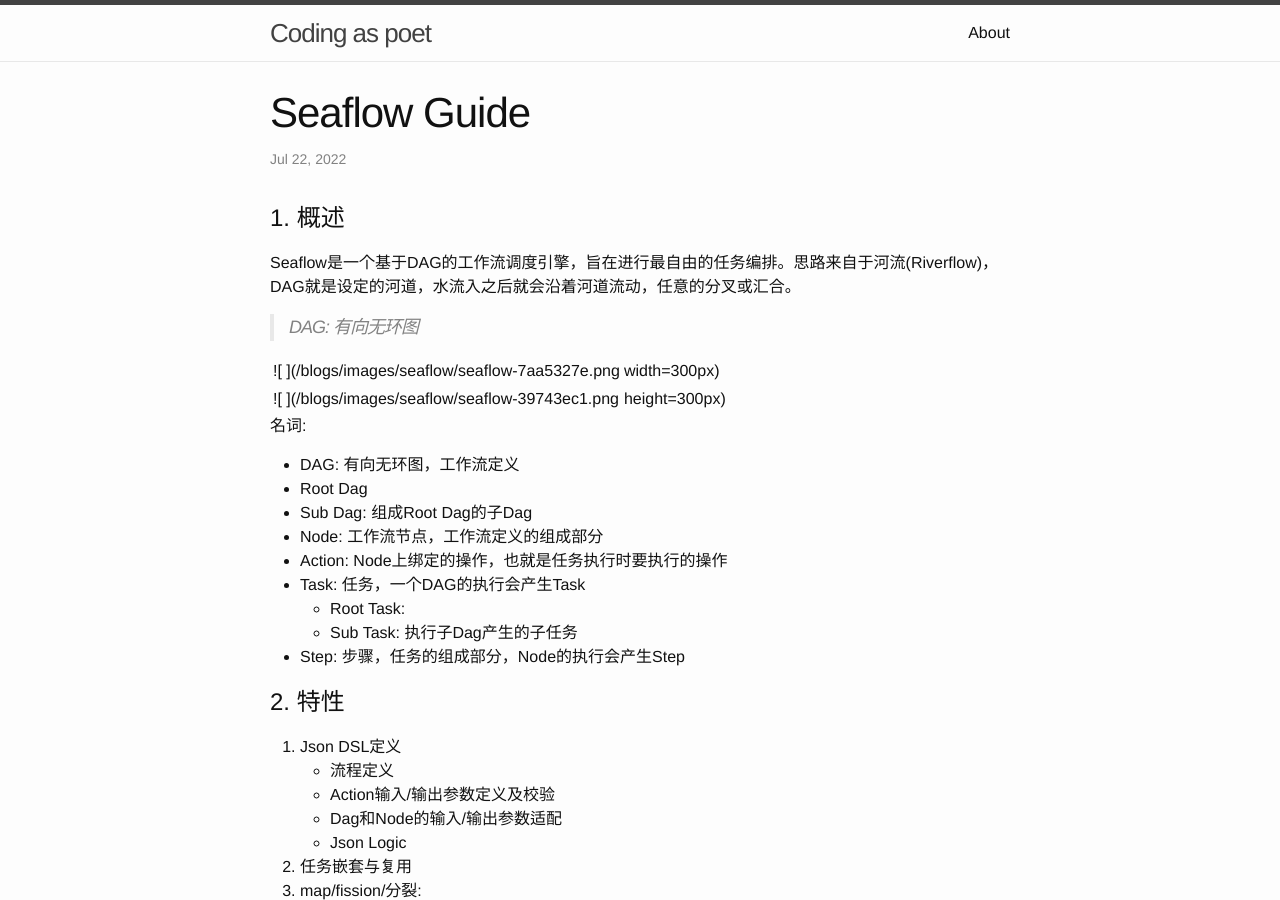
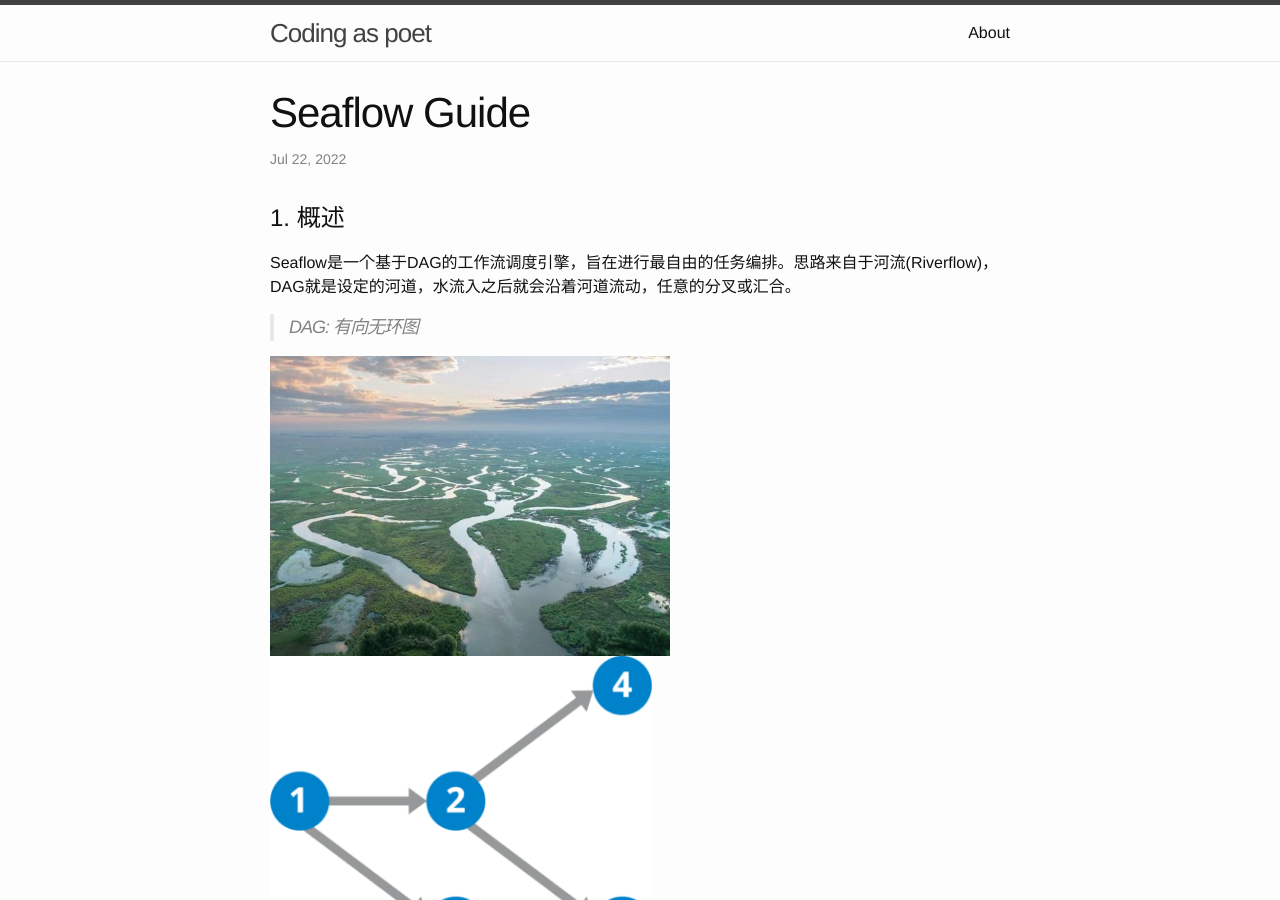
Before and after one commit to rainware/blogs, a Jekyll site: the page built from _posts/2022-07-22-seaflow-guide.markdown, in a window 1280 px wide and 900 px high. Built offline with Jekyll 4.4.1, drawn with Linux system fonts in a browser that asks for light colours.

Commit message:
Fix: image

```diff
--- a/_posts/2022-07-22-seaflow-guide.markdown
+++ b/_posts/2022-07-22-seaflow-guide.markdown
@@ -11,8 +11,8 @@
 Seaflow是一个基于DAG的工作流调度引擎，旨在进行最自由的任务编排。思路来自于河流(Riverflow)，DAG就是设定的河道，水流入之后就会沿着河道流动，任意的分叉或汇合。
 > DAG: 有向无环图
 
-![ ](/blogs/images/seaflow/seaflow-7aa5327e.png | width=300px)
-![ ](/blogs/images/seaflow/seaflow-39743ec1.png | height=300px)
+<img alt="seaflow-7aa5327e.png" src="https://rainware.github.io/blogs/images/seaflow/seaflow-7aa5327e.png" height="300" >
+<img alt="seaflow-7aa5327e.png" src="https://rainware.github.io/blogs/images/seaflow/seaflow-39743ec1.png" height="300" >
 
 名词:
 * DAG: 有向无环图，工作流定义
```
